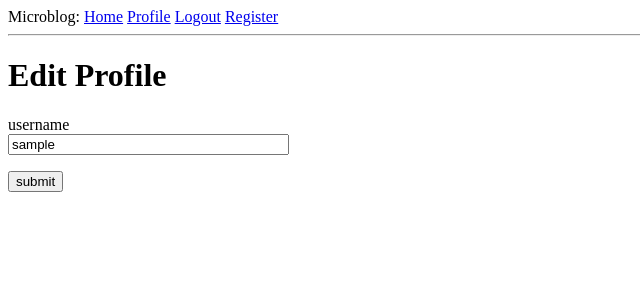
After one commit to lukaszrychlowski/flask_intro, a Flask app: page /edit_profile in a window 1280 px wide. The commit adds this page. Shown: the top 300 px of the page, without its empty margins (0-640 px from the left). Run offline with Flask 2, Linux system fonts and the light colour scheme; the visitor is signed in with stand-in values (Sample User, id 1); data comes from the database, SQL or seed files in the repository.

Commit message:
edit profile

```diff
--- a/app/forms.py
+++ b/app/forms.py
@@ -24,3 +24,7 @@ class RegistrationForm(FlaskForm):
         user = User.query.filter_by(email=email.data).first()
         if user is not None:
             raise ValidationError('email address already taken')
+
+class EditProfileForm(FlaskForm):
+    username = StringField('username', validators=[DataRequired()])
+    submit = SubmitField('submit')
--- a/app/routes.py
+++ b/app/routes.py
@@ -1,6 +1,6 @@
 from app import app, db
 from flask import render_template, flash, redirect, url_for, request
-from app.forms import LoginForm, RegistrationForm
+from app.forms import LoginForm, RegistrationForm, EditProfileForm
 from flask_login import current_user, login_user, logout_user, login_required
 from app.models import User
 from werkzeug.urls import url_parse
@@ -68,3 +68,16 @@ def user(username):
         {'author': user, 'body': 'Test2'}
     ]
     return render_template('user.html', user=user, posts=posts)
+
+@app.route('/edit_profile', methods=['GET', 'POST'])
+@login_required
+def edit_profile():
+    form = EditProfileForm()
+    if form.validate_on_submit():
+        current_user.username = form.username.data
+        db.session.commit()
+        flash('saved')
+        return redirect(url_for('edit_profile'))
+    elif request.method == 'GET':
+        form.username.data = current_user.username
+    return render_template('edit_profile.html', title='edit profile', form=form)
--- /dev/null
+++ b/app/templates/edit_profile.html
@@ -0,0 +1,16 @@
+{% extends 'base.html' %}
+
+{% block content %}
+    <h1>Edit Profile</h1>
+    <form action="" method="post">
+        {{ form.hidden_tag() }}
+        <p>
+            {{ form.username.label }}<br>
+            {{ form.username(size=32) }}<br>
+            {% for error in form.username.errors %}
+            <span style="color: rgb(85, 140, 195);">[{{ error }}]</span>
+            {% endfor %}
+        </p>
+        <p>{{form.submit() }}</p>
+    </form>
+{% endblock %}
```
Also changed, not shown: app/templates/user.html (+6 -1 lines).
